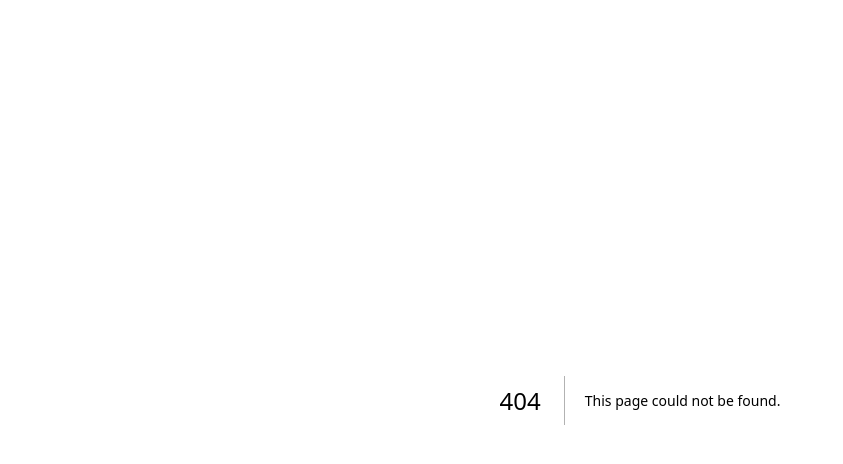
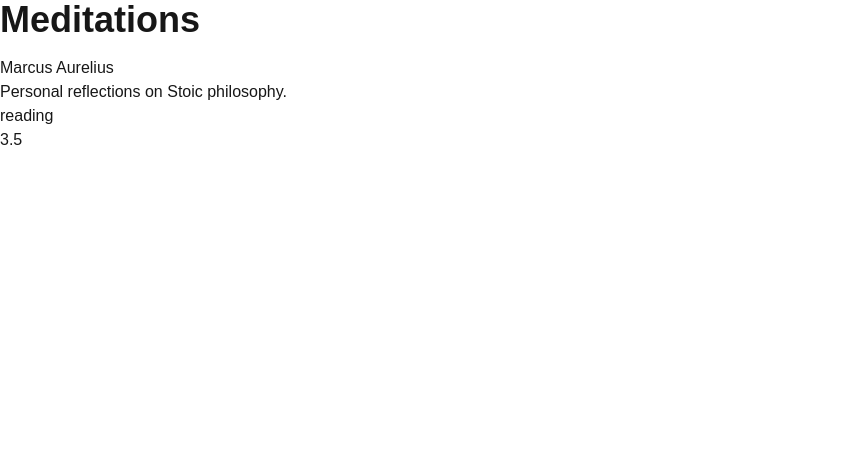
Before and after one commit to MaverickSeneris/library, a Next.js app: page /books/1 in a window 1280 px wide. Before the commit this address had no page. Shown: the top 464 px of the page, without its empty margins (0-843 px from the left). Built offline with nearby package versions, Linux system fonts and the light colour scheme.

Commit message:
feat: add book details route

```diff
--- /dev/null
+++ b/src/app/books/[id]/page.tsx
@@ -0,0 +1,25 @@
+import { notFound } from "next/navigation"
+import { books } from "@/data/books"
+
+export default async function BookDetails({
+  params,
+}: {
+  params: Promise<{ id: string }>
+}) {
+  const { id } = await params
+  const book = books.find((b) => b.id === id)
+
+  if (!book) {
+    notFound()
+  }
+
+  return (
+    <main>
+      <h1 className="text-4xl font-bold mb-4">{book.title}</h1>
+      <p>{book.author}</p>
+      <p>{book.description}</p>
+      <p>{book.status}</p>
+      <p>{book.rating ?? "No rating"}</p>
+    </main>
+  )
+}
--- a/src/components/books/BookCard.tsx
+++ b/src/components/books/BookCard.tsx
@@ -1,4 +1,5 @@
 import type { Book } from "@/types/book"
+import Link from "next/link"
 
 type BookCardProps = {
   book: Book
@@ -7,9 +8,12 @@
 export default function BookCard({ book }: BookCardProps) {
   return (
     <li className="mb-4">
-      <p className="text-2xl font-bold">{book.title}</p>
+      <Link href={`/books/${book.id}`}>
+        <h2 className="text-2xl font-bold">{book.title}</h2>
+      </Link>
       <p>{book.author}</p>
       <p>{book.status}</p>
+      <p>{book.rating ?? "No Rating"}</p>
     </li>
   )
 }
--- /dev/null
+++ b/src/data/books.ts
@@ -0,0 +1,20 @@
+import type { Book } from "@/types/book";
+
+export const books: Book [] = [
+  {
+    id: "1",
+        title: "Meditations",
+        author: "Marcus Aurelius",
+        description: "Personal reflections on Stoic philosophy.",
+        status: "reading",
+        rating: 3.5,
+  },
+  {
+    id: "2",
+        title: "Clean Code",
+        author: "Robert C. Martin",
+        description: "A practical guide to writing maintainable software.",
+        status: "planned",
+        rating: null,
+  }
+]
```
